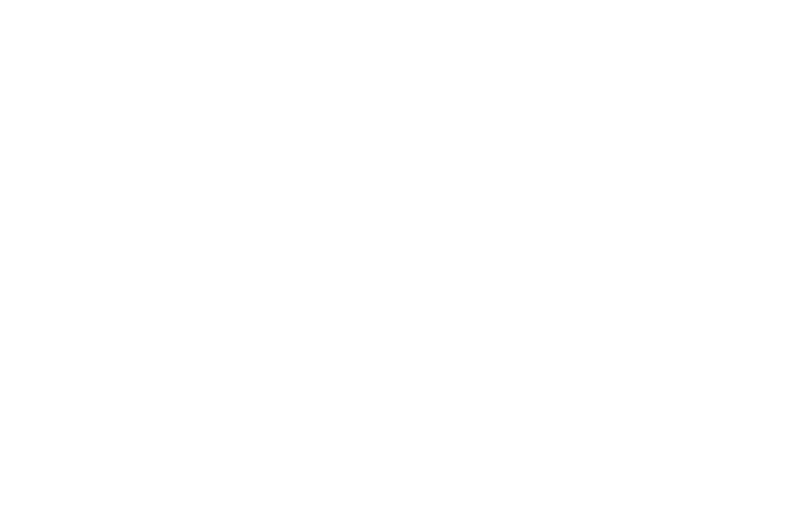
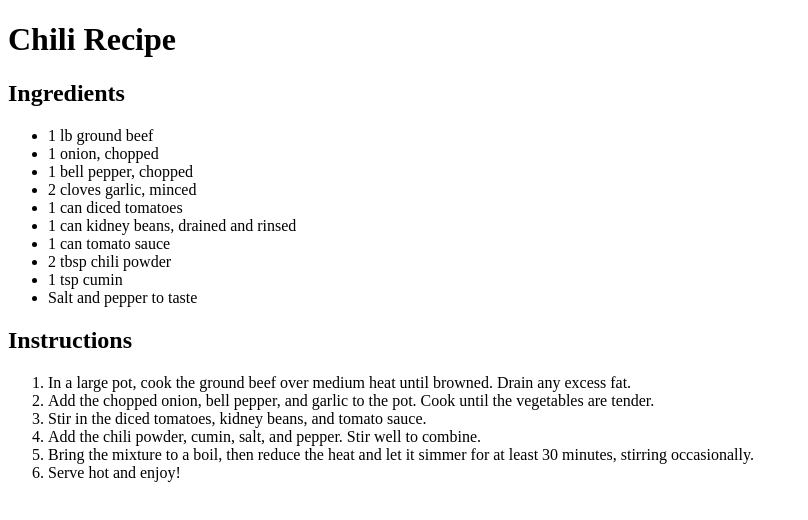
Before and after one commit to skchaudr/odin-recipes, a plain HTML site: page recipes/chili.html in a window 1280 px wide. Shown: the whole page, without its empty margins (0-808 px from the left). Drawn offline with Linux system fonts and the light colour scheme.

Commit message:
write recipe pages for chili and cake and lasagna

```diff
--- a/recipes/chili.html
+++ b/recipes/chili.html
@@ -7,5 +7,30 @@
 </head>
 <body>
 
+    <h1>Chili Recipe</h1>
+
+    <h2>Ingredients</h2>
+    <ul>
+        <li>1 lb ground beef</li>
+        <li>1 onion, chopped</li>
+        <li>1 bell pepper, chopped</li>
+        <li>2 cloves garlic, minced</li>
+        <li>1 can diced tomatoes</li>
+        <li>1 can kidney beans, drained and rinsed</li>
+        <li>1 can tomato sauce</li>
+        <li>2 tbsp chili powder</li>
+        <li>1 tsp cumin</li>
+        <li>Salt and pepper to taste</li>
+    </ul>
+
+    <h2>Instructions</h2>
+    <ol>
+        <li>In a large pot, cook the ground beef over medium heat until browned. Drain any excess fat.</li>
+        <li>Add the chopped onion, bell pepper, and garlic to the pot. Cook until the vegetables are tender.</li>
+        <li>Stir in the diced tomatoes, kidney beans, and tomato sauce.</li>
+        <li>Add the chili powder, cumin, salt, and pepper. Stir well to combine.</li>
+        <li>Bring the mixture to a boil, then reduce the heat and let it simmer for at least 30 minutes, stirring occasionally.</li>
+        <li>Serve hot and enjoy!</li>
+    </ol>
 </body>
 </html>
```
Also changed, not shown: recipes/cake.html (+20 -0 lines).
